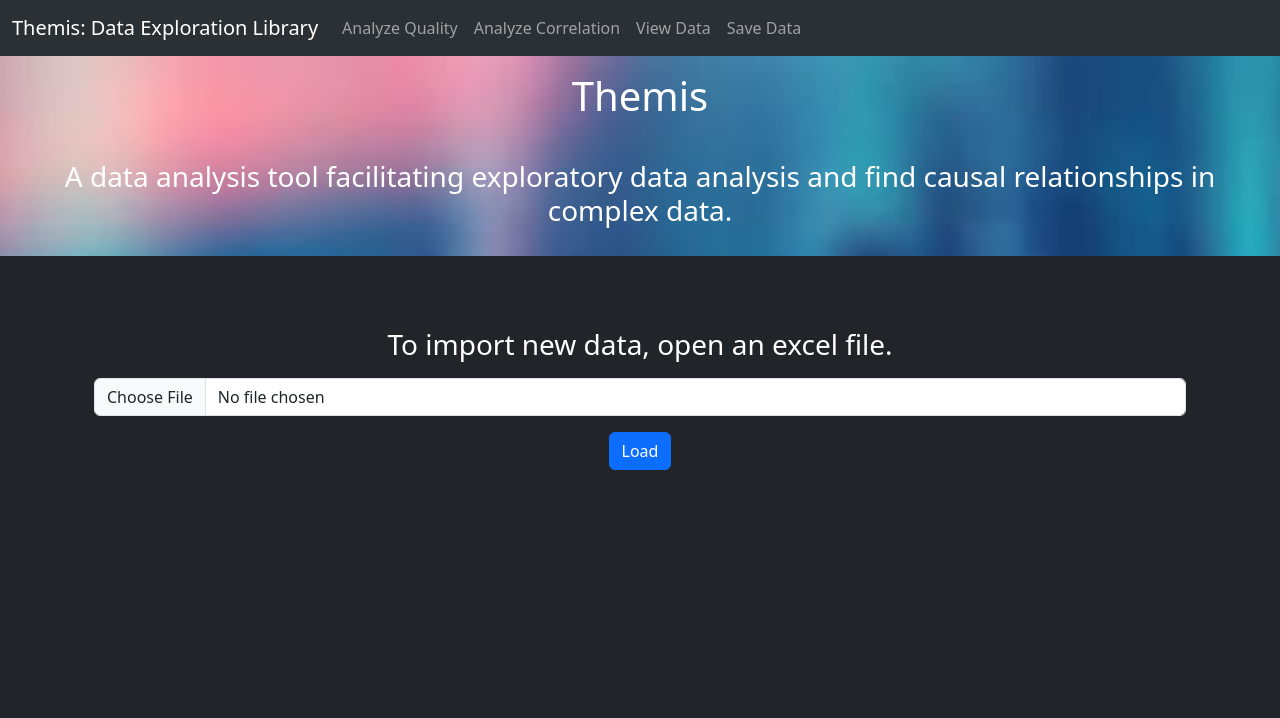
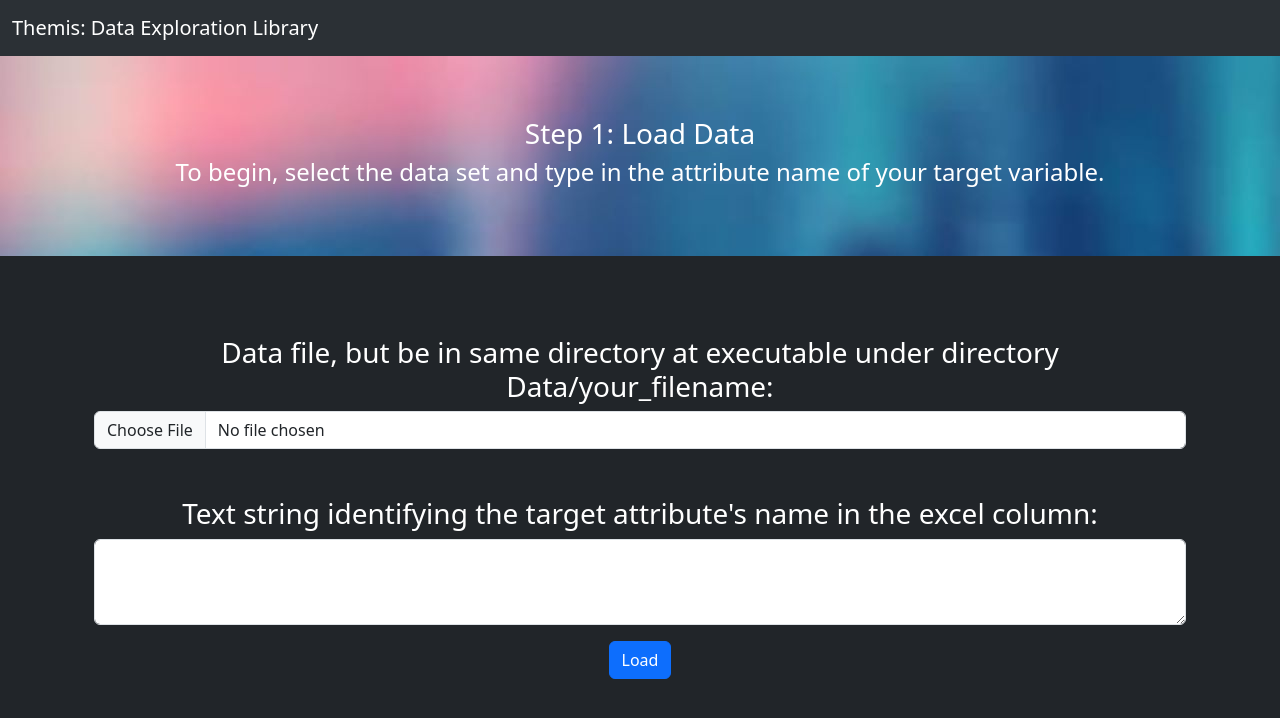
Before and after one commit to SWilliams17655/Themis_ExploratoryDataAnalysis, a Flask app: page / in a window 1280 px wide. Shown: the top 718 px of the page. Run offline with Flask 3, Linux system fonts and the light colour scheme; some libraries are stand-ins or nearby versions.

Commit message:
Updated to include data view and load function.

```diff
--- a/dataset.py
+++ b/dataset.py
@@ -6,7 +6,6 @@ import numpy as np
 
 class AIDataset:
     def __init__(self):
-        self.file_location = ""
         self.data_file = pd.DataFrame()
         self.x = pd.DataFrame()
         self.y = pd.DataFrame()
@@ -14,25 +13,21 @@ class AIDataset:
     def load(self, os_loc=None, y_label=None):
         """ Loads a data set for use in the machine learning program to test.
 
-        :param os_loc: [Optional] String representing the file to be loaded. If None, the function
+        :param os_loc: [Required] String representing the file to be loaded. If None, the function
         will request user provide a location via the command prompt. Default = None.
         :param y_label: [Optional] String representing the label for y which will be split into y dataframe. Default = None.
         if it is None then bypasses splitting out the y array and lets user do it manually.
-        :return: DataFrame representing the file loaded.
         """
+        try:
+            self.data_file = pd.read_csv(os_loc)
+        except:
+            raise Exception("File did not load correctly.")
 
-        if os_loc is None:
-            self.data_file = pd.read_csv(self.file_location)
-
-        else:
-            self.file_location = os_loc
-            self.data_file = pd.read_csv(self.file_location)
-
-        if y_label is not None:
+        try:
             self.y = self.data_file[y_label]
             self.x = self.data_file.drop([y_label], axis=1)
-
-        return self.data_file
+        except:
+            raise Exception("Target attribute did not exist.")
 
     def show_histogram(self):
         """
@@ -47,8 +42,9 @@ class AIDataset:
             true_array = self.x.where((self.y == 1))
             false_array = self.x.where((self.y == 0))
             x, bin_label, patch = ax1.hist([true_array[attribute], false_array[attribute]], bins=15, density=False,
-                     stacked=False, histtype='step', rwidth=0.7, align='mid', color=["royalblue", "tomato"],
-                     label=["True", "False"])
+                                           stacked=False, histtype='step', rwidth=0.7, align='mid',
+                                           color=["royalblue", "tomato"],
+                                           label=["True", "False"])
 
             ax1.set_xticks(bin_label)
             ax1.set_title(attribute, fontsize=20)
--- a/main.py
+++ b/main.py
@@ -3,30 +3,26 @@ import base64
 from flask import Flask, flash, render_template, request
 from io import BytesIO
 
-from matplotlib.figure import Figure
-# from sklearn.metrics import accuracy_score
-import numpy as np
-import pickle
-# import matplotlib.pyplot as plt
-
-from flask import Flask, flash, render_template, request
-
 global train_set, attribute_selected
 
 app = Flask(__name__)
 
-
-@app.route("/")
+@app.route("/", methods=["GET", "POST"])
 def home_page():
-    global train_set
-    global attribute_selected
-
+    global attribute_selected, train_set
     attribute_selected = False
 
-    train_set = AIDataset()
-    train_set.load(os_loc="Data/train.csv", y_label='target')
-    return render_template("index.html", dataset=train_set)
+    if request.method == 'POST':
+        try:
+            train_set = AIDataset()
+            train_set.load(os_loc=f"Data/{request.form.get('file')}", y_label=request.form.get("target_attribute"))
+        except:
+            train_set = None
 
+    if train_set is None:
+        return render_template("index.html", dataset=train_set)
+    else:
+        return render_template("quality.html", dataset=train_set)
 
 @app.route("/quality", methods=["GET", "POST"])
 def get_quality():
@@ -72,6 +68,9 @@ def get_correlation():
 
 @app.route("/view_data", methods=["GET", "POST"])
 def get_view_data():
+
+    global train_set
+    print(train_set.x.iloc[0])
     return render_template("view_data.html", dataset=train_set)
 
 
@@ -81,4 +80,6 @@ def get_save():
 
 
 if __name__ == "__main__":  # is the same thing as calling the run function
+    global train_set
+    train_set = None
     app.run(host="0.0.0.0")
--- a/templates/header.html
+++ b/templates/header.html
@@ -10,6 +10,7 @@
 
             <div class="collapse navbar-collapse" id="navbarSupportedContent">
                 <ul class="navbar-nav me-auto mb-2 mb-lg-0">
+                    {%if dataset is not none: %}
                         <li class="nav-item">
                             <a class="nav-link" href="{{url_for('get_quality')}}">Analyze Quality</a>
                         </li>
@@ -22,6 +23,7 @@
                         <li class="nav-item">
                             <a class="nav-link" href="{{url_for('get_save')}}">Save Data</a>
                         </li>
+                    {%endif%}
                 </ul>
             </div>
         </div>
--- a/templates/index.html
+++ b/templates/index.html
@@ -14,36 +14,39 @@
     <script src="https://cdn.jsdelivr.net/npm/bootstrap@5.3.0-alpha1/dist/js/bootstrap.bundle.min.js" integrity="sha384-w76AqPfDkMBDXo30jS1Sgez6pr3x5MlQ1ZAGC+nuZB+EYdgRZgiwxhTBTkF7CXvN" crossorigin="anonymous"></script>
 </head>
 
+<!-- Adds the navigation header to the website-->
 <body class="text-white bg-dark text-center gap-2">
     {% include "header.html" %}
 
-    <!-- Jumbotron -->
-    <div class="bg-image text-center shadow-1-strong text-white d-flex flex-column p-3" style="background-image: url('/static/images/computerBanner.jpg'); height: 200px;">
-        <h1>Themis</h1>
-        <h5><br></h5>
-        <h3>
-            A data analysis tool facilitating exploratory data analysis and find causal relationships in complex data.
-        </h3>
+    <!-- Adds the jumbotron to the website-->
+    <div class="bg-image text-center justify-content-center shadow-1-strong text-white d-flex flex-column p-3" style="background-image: url('/static/images/computerBanner.jpg'); height: 200px;">
+        <h3> Step 1: Load Data </h3>
+        <h4> To begin, select the data set and type in the attribute name of your target variable.</h4>
     </div>
 
     <div class="container p-2 m-t bg-dark col-sm-12 col-md-12 col-lg-12">
         <h3></h3>
     </div>
 
+    {%if dataset is none: %}
+        <div class="container pt-2 bg-dark col-sm-12 col-md-12 col-lg-12">
+            <form action="{{url_for('home_page')}}" method="POST">
                 <div class="container pt-5 bg-dark col-sm-12 col-md-12 col-lg-12">
-        <h3>To import new data, open an excel file.</h3>
+                    <h3>Data file, but be in same directory at executable under directory Data/your_filename:</h3>
                 </div>
-    <div class="container pt-2 bg-dark col-sm-12 col-md-12 col-lg-12">
-        <form action="{{url_for('get_quality')}}" method="POST">
                 <div class="container justify-content-center mb-3">
                     <input class="form-control" type="file" id="formFile" name="file">
+                    <div class="container pt-5 bg-dark col-sm-12 col-md-12 col-lg-12">
+                    <h3>Text string identifying the target attribute's name in the excel column:</h3>
+                </div>
+                    <textarea class="form-control" id="formFile" name="target_attribute" rows="3"></textarea>
                 </div>
                 <div class="container justify-content-center mb-3">
                     <button type="submit" class="btn btn-primary mb-3">Load</button>
                 </div>
             </form>
         </div>
-
+    {%endif%}
 
 </body>
 </html>
```
Also changed, not shown: templates/view_data.html (+42 -2 lines). Lines whose indentation alone changed are shown as unchanged.
